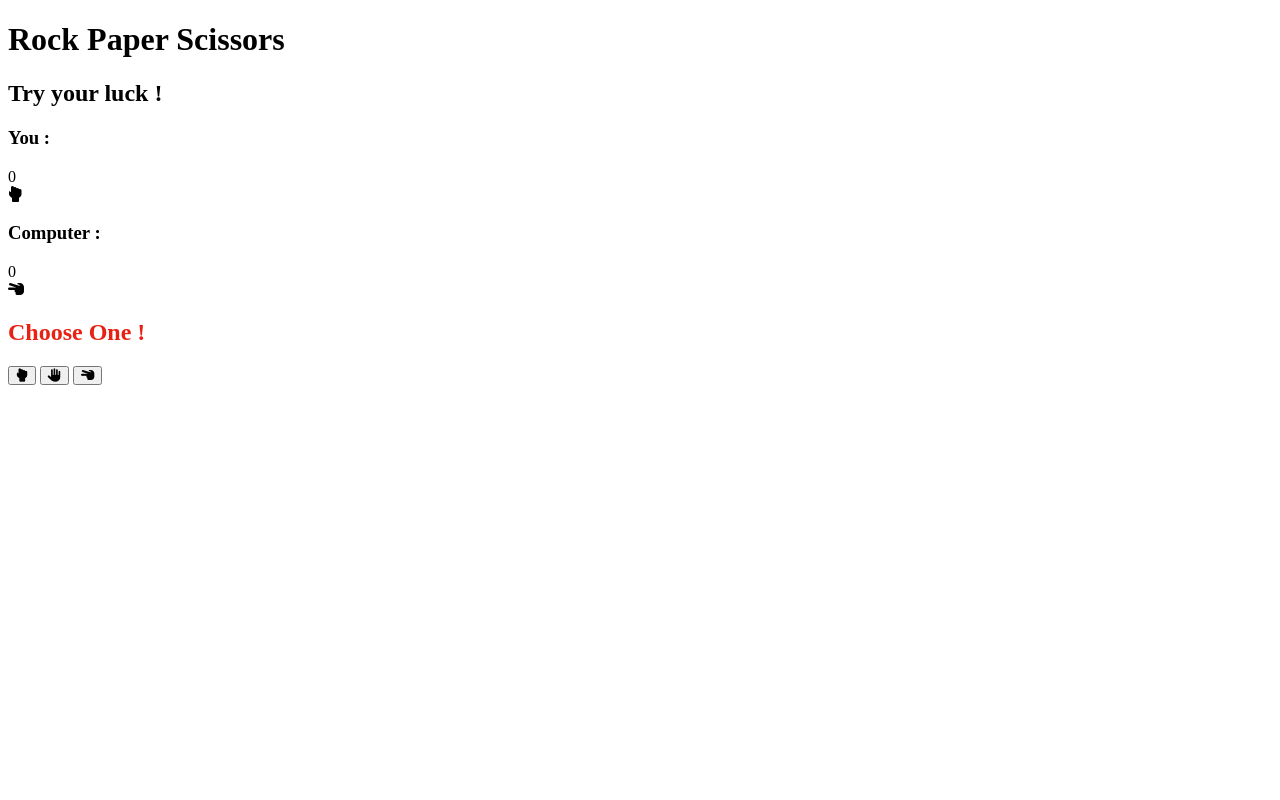
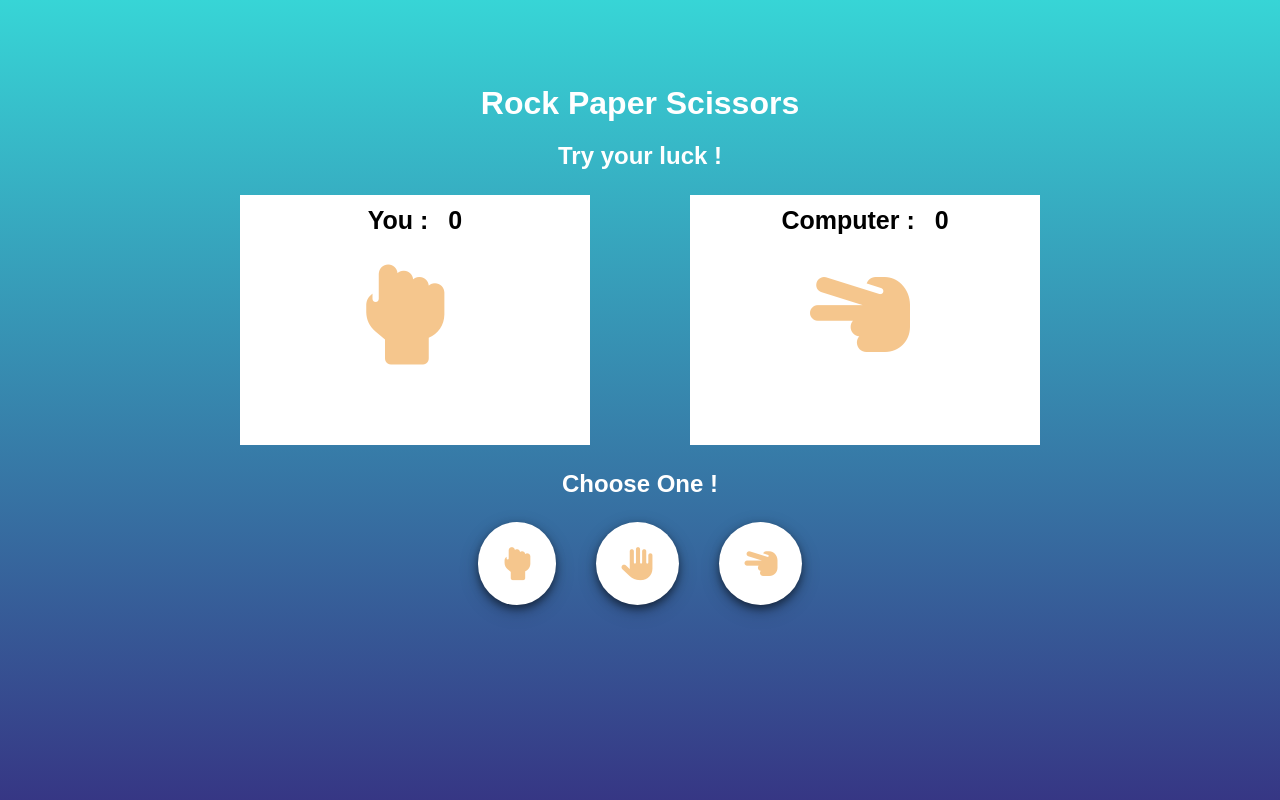
Before and after one commit to queen-bellah/Rock-paper-scissors, a plain HTML site: page game.html in a window 1280 px wide. Shown: the top 800 px of the page. Drawn offline with Linux system fonts and the light colour scheme.

Commit message:
styledthe game

```diff
--- a/game.html
+++ b/game.html
@@ -13,24 +13,26 @@
     <h2 id="demo">Try your luck ! </h2>
     <div class="container">
         <div class="section">
-            <div class="info">
-                <h3>You :</h3><span id="playerScore">0</span>
-            </div>
+
             <div class="show">
+                <div class="info">
+                    <h3>You :</h3><span id="playerScore">0</span>
+                </div>
                 <i class="fas fa-hand-rock"></i>
             </div>
         </div>
 
         <div class="section">
-            <div class="info">
-                <h3>Computer :</h3><span id="computerScore">0</span>
-            </div>
+
             <div class="show computer">
+                <div class="info">
+                    <h3>Computer :</h3><span id="computerScore">0</span>
+                </div>
                 <i class="fas fa-hand-scissors"></i>
             </div>
         </div>
     </div>
-    <h2 style="color: rgb(233, 33, 19);" id="demo2">Choose One !</h2>
+    <h2 style="color: white;" id="demo2">Choose One !</h2>
     <div class="selection">
         <button class="fas fa-hand-rock" id="rock"></button>
         <button class="fas fa-hand-paper" id="paper"></button>
--- a/style.css
+++ b/style.css
@@ -0,0 +1,81 @@
+*{
+    margin: 0;
+    padding: 0;
+    box-sizing: border-box;
+}
+body{
+    margin-top: 70px;
+    min-height: 100vh;
+    display: flex;
+    flex-direction: column;
+    align-items: center;
+    height: 960px;
+    background-repeat: no-repeat;
+    background-size: 100% 100%;
+    background-image: linear-gradient(#37D5D6,#36096D);
+}
+h1{
+    font-family: sans-serif;
+    font-weight: 800;
+    margin: 15px 0;
+    color: white;
+}
+.container{
+    display: flex;
+}
+.container .section{
+    width: 350px;
+    margin: 20px 50px;
+}
+.section .info{
+    display: flex;
+    align-items: center;
+    justify-content: center;
+    height: 50px;
+}
+.info span , .info h3{
+    font-size: 25px;
+    font-weight: bold;
+    margin: 0px 10px;
+    font-family: sans-serif;
+    color: black;
+}
+.show{
+    align-items: center;
+    justify-content: center;
+    background : white;
+    height: 250px;
+    border: 2px;
+    border-color:rgb(245, 198, 141);
+}
+.show i{
+    margin-left: 120px;
+    font-size: 100px;
+    color: rgb(245, 198, 141);
+    margin-top: 20px;
+}
+h2{
+    font-family: sans-serif;
+    font-weight: bold;
+    padding: 5px;
+    color: white;
+}
+.selection{
+    display: flex;
+    align-items: center;
+    justify-content: center;
+    width: 400px;
+    height: 120px;
+}
+.selection button{
+    margin: 0 20px;
+    padding: 25px;
+    border-radius: 50%;
+    border: none;
+    outline: none;
+    cursor: pointer;
+    background : white;
+    font-size: 33px;
+    color: rgb(245, 198, 141);
+    box-shadow: 0 4px 8px 0 rgba(0, 0, 0, 0.5), 0 6px 20px 0 rgba(0, 0, 0, 0.19);
+}
```
